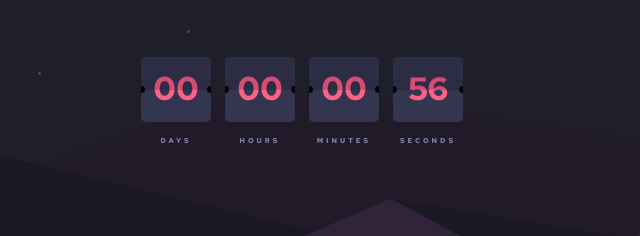
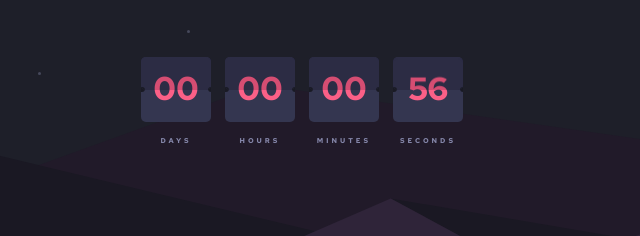
Before and after one commit to edo979/launch-countdown-timer-main, a website built with Vite: page index.html in a window 1280 px wide. Shown: the part 190-426 px from the top of the page, 338-978 px from the left. Built offline with nearby package versions, Linux system fonts and the light colour scheme.

Commit message:
refactor timer comp

```diff
--- a/scss/components/_timer.scss
+++ b/scss/components/_timer.scss
@@ -122,7 +122,8 @@
 }
 
 .circle-border {
-  --radius: 4px;
+  --radius: 3.5px;
+
   overflow: hidden;
 
   &::after,
@@ -131,7 +132,7 @@
     position: absolute;
     width: var(--radius);
     aspect-ratio: 1;
-    background-color: black;
+    background-color: $Very-dark-blue-100;
   }
 
   &::before {
```
